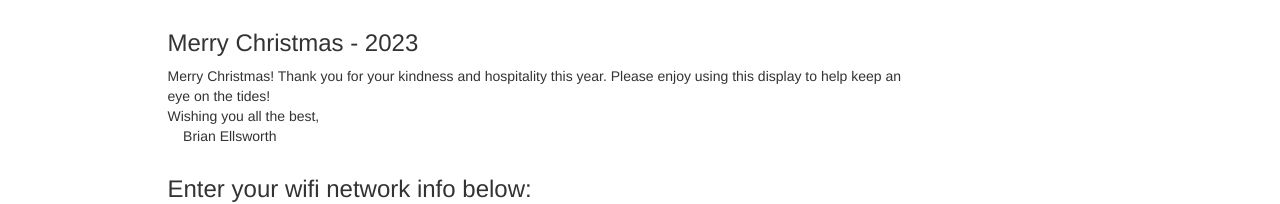
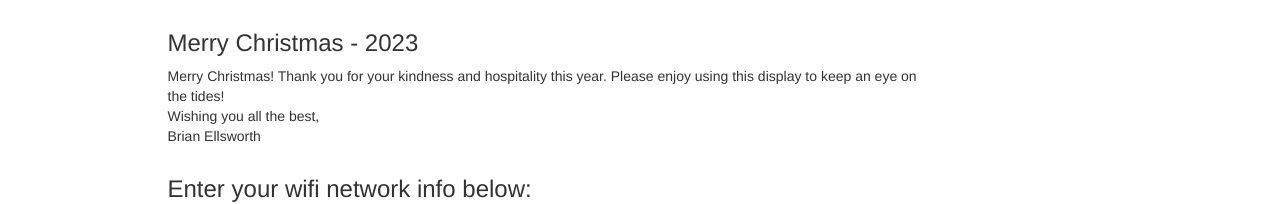
Before and after one commit to briansgithub/TideTracker_repo, a plain HTML site: page forked_wifi-connect-headless-rpi/ui/index.html in a window 1280 px wide. Shown: the part 174-378 px from the top of the page. Drawn offline with Linux system fonts and the light colour scheme; no server answers.

Commit message:
Edit paragraph

```diff
--- a/forked_wifi-connect-headless-rpi/ui/index.html
+++ b/forked_wifi-connect-headless-rpi/ui/index.html
@@ -61,9 +61,9 @@
     <div class="row before-submit">
       <div class="col-lg-8 col-lg-offset-1">
         <p>Merry Christmas! Thank you for your kindness and hospitality this year.
-          Please enjoy using this display to help keep an eye on the tides!
+          Please enjoy using this display to keep an eye on the tides!
           <br>Wishing you all the best,
-          <br>&nbsp;&nbsp;&nbsp;&nbsp;Brian Ellsworth
+          <br>Brian Ellsworth
         </p>
       </div>
     </div>
```
